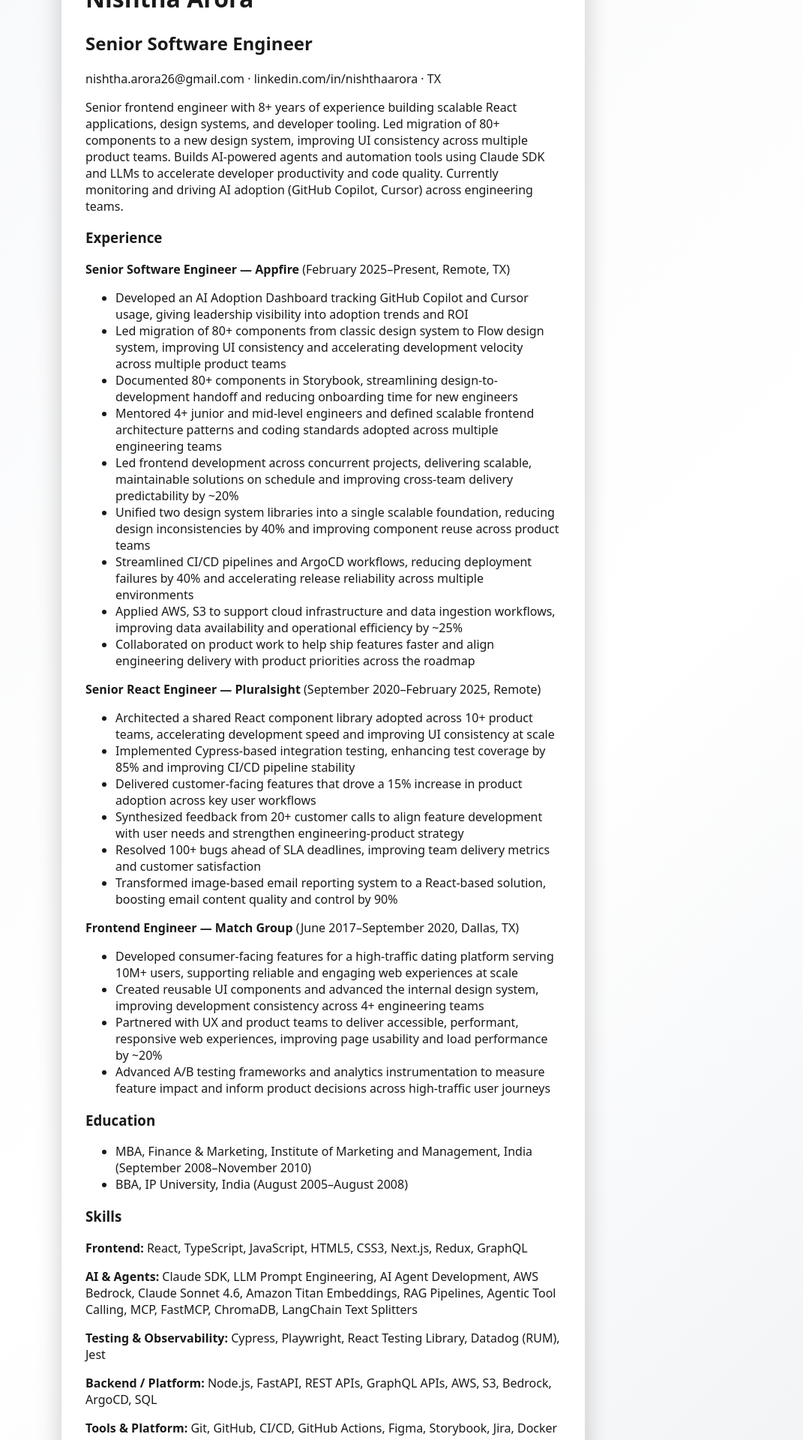
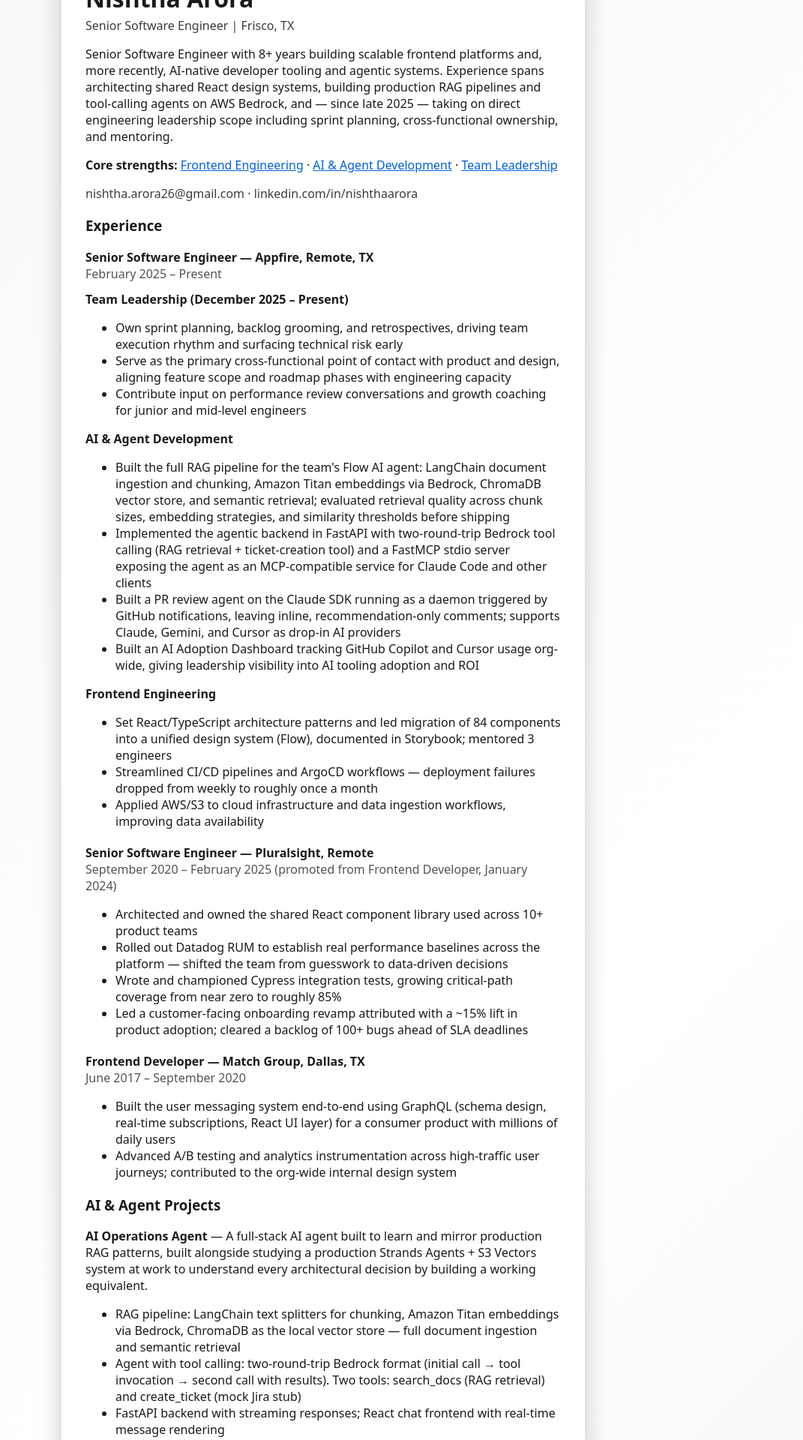
Before and after one commit to nishthaarora/nishtha-portfolio, a Next.js app: page /resume in a window 1280 px wide. Shown: the part 180-2100 px from the top of the page at 75% size, without its empty margins (209-1280 px from the left). Built offline with nearby package versions, Linux system fonts and the light colour scheme; no server answers.

Commit message:
Rewrite resume content: unified across all sources, categorized Appfire experience with anchor-linked core strengths, corrected titles, added UT Austin bootcamp

```diff
--- a/components/ResumeSection.tsx
+++ b/components/ResumeSection.tsx
@@ -1,28 +1,80 @@
 import { resume } from "@/data/resume";
+import { projects } from "@/data/projects";
 
 export function ResumeSection() {
   return (
     <div>
-      <h1>{resume.name}</h1>
-      <h2>{resume.title}</h2>
-      <p>
-        {resume.contact.email} · {resume.contact.linkedin} · {resume.contact.location}
+      <h1 style={{ marginBottom: 0 }}>{resume.name}</h1>
+      <p style={{ margin: "0.25rem 0 1rem", opacity: 0.85 }}>
+        {resume.title} | {resume.contact.location}
       </p>
       <p>{resume.summary}</p>
 
+      <p>
+        <strong>Core strengths: </strong>
+        {resume.coreStrengths.map((strength, index) => (
+          <span key={strength.anchorId}>
+            {index > 0 && " · "}
+            <a href={`#${strength.anchorId}`}>{strength.label}</a>
+          </span>
+        ))}
+      </p>
+
+      <p style={{ opacity: 0.85 }}>
+        {resume.contact.email} · {resume.contact.linkedin}
+      </p>
+
       <h3>Experience</h3>
       {resume.experience.map((job) => (
-        <div key={`${job.company}-${job.title}`}>
+        <div key={`${job.company}-${job.title}`} style={{ marginBottom: "1.25rem" }}>
           <strong>
-            {job.title} — {job.company}
-          </strong>{" "}
-          ({job.start}–{job.end}, {job.location})
+            {job.title} — {job.company}, {job.location}
+          </strong>
+          <br />
+          <span style={{ opacity: 0.75 }}>
+            {job.start} – {job.end}
+            {job.promotionNote && ` (${job.promotionNote})`}
+          </span>
+
+          {job.sections ? (
+            job.sections.map((section) => (
+              <div key={section.anchorId} id={section.anchorId} style={{ marginTop: "0.75rem" }}>
+                <strong>
+                  {section.category}
+                  {section.note && ` (${section.note})`}
+                </strong>
+                <ul>
+                  {section.highlights.map((highlight) => (
+                    <li key={highlight}>{highlight}</li>
+                  ))}
+                </ul>
+              </div>
+            ))
+          ) : (
+            <ul>
+              {job.highlights?.map((highlight) => <li key={highlight}>{highlight}</li>)}
+            </ul>
+          )}
+        </div>
+      ))}
+
+      <h3>AI & Agent Projects</h3>
+      {projects.map((project) => (
+        <div key={project.title} style={{ marginBottom: "1rem" }}>
+          <strong>{project.title}</strong> — {project.description}
           <ul>
-            {job.highlights.map((highlight) => (
+            {project.highlights.map((highlight) => (
               <li key={highlight}>{highlight}</li>
             ))}
           </ul>
         </div>
+      ))}
+
+      <h3>Skills</h3>
+      {resume.skills.map((group) => (
+        <p key={group.category}>
+          <strong>{group.category}:</strong> {group.items.join(", ")}
+        </p>
       ))}
 
       <h3>Education</h3>
@@ -30,16 +82,10 @@
         {resume.education.map((edu) => (
           <li key={`${edu.school}-${edu.degree}`}>
             {edu.degree}, {edu.school} ({edu.start}–{edu.end})
+            {edu.detail && ` — ${edu.detail}`}
           </li>
         ))}
       </ul>
-
-      <h3>Skills</h3>
-      {resume.skills.map((group) => (
-        <p key={group.category}>
-          <strong>{group.category}:</strong> {group.items.join(", ")}
-        </p>
-      ))}
     </div>
   );
 }
--- a/data/resume.ts
+++ b/data/resume.ts
@@ -1,10 +1,19 @@
+export type ExperienceSection = {
+  category: string;
+  anchorId: string;
+  note?: string;
+  highlights: string[];
+};
+
 export type ResumeExperience = {
   title: string;
   company: string;
   location: string;
   start: string;
   end: string;
-  highlights: string[];
+  promotionNote?: string;
+  sections?: ExperienceSection[];
+  highlights?: string[];
 };
 
 export type ResumeEducation = {
@@ -12,11 +21,17 @@
   degree: string;
   start: string;
   end: string;
+  detail?: string;
 };
 
 export type SkillGroup = {
   category: string;
   items: string[];
+};
+
+export type CoreStrength = {
+  label: string;
+  anchorId: string;
 };
 
 export type Resume = {
@@ -28,6 +43,7 @@
     location: string;
   };
   summary: string;
+  coreStrengths: CoreStrength[];
   experience: ResumeExperience[];
   education: ResumeEducation[];
   skills: SkillGroup[];
@@ -39,10 +55,15 @@
   contact: {
     email: "nishtha.arora26@gmail.com",
     linkedin: "linkedin.com/in/nishthaarora",
-    location: "TX",
+    location: "Frisco, TX",
   },
   summary:
-    "Senior frontend engineer with 8+ years of experience building scalable React applications, design systems, and developer tooling. Led migration of 80+ components to a new design system, improving UI consistency across multiple product teams. Builds AI-powered agents and automation tools using Claude SDK and LLMs to accelerate developer productivity and code quality. Currently monitoring and driving AI adoption (GitHub Copilot, Cursor) across engineering teams.",
+    "Senior Software Engineer with 8+ years building scalable frontend platforms and, more recently, AI-native developer tooling and agentic systems. Experience spans architecting shared React design systems, building production RAG pipelines and tool-calling agents on AWS Bedrock, and — since late 2025 — taking on direct engineering leadership scope including sprint planning, cross-functional ownership, and mentoring.",
+  coreStrengths: [
+    { label: "Frontend Engineering", anchorId: "frontend-engineering" },
+    { label: "AI & Agent Development", anchorId: "ai-agent-development" },
+    { label: "Team Leadership", anchorId: "team-leadership" },
+  ],
   experience: [
     {
       title: "Senior Software Engineer",
@@ -50,67 +71,122 @@
       location: "Remote, TX",
       start: "February 2025",
       end: "Present",
-      highlights: [
-        "Developed an AI Adoption Dashboard tracking GitHub Copilot and Cursor usage, giving leadership visibility into adoption trends and ROI",
-        "Led migration of 80+ components from classic design system to Flow design system, improving UI consistency and accelerating development velocity across multiple product teams",
-        "Documented 80+ components in Storybook, streamlining design-to-development handoff and reducing onboarding time for new engineers",
-        "Mentored 4+ junior and mid-level engineers and defined scalable frontend architecture patterns and coding standards adopted across multiple engineering teams",
-        "Led frontend development across concurrent projects, delivering scalable, maintainable solutions on schedule and improving cross-team delivery predictability by ~20%",
-        "Unified two design system libraries into a single scalable foundation, reducing design inconsistencies by 40% and improving component reuse across product teams",
-        "Streamlined CI/CD pipelines and ArgoCD workflows, reducing deployment failures by 40% and accelerating release reliability across multiple environments",
-        "Applied AWS, S3 to support cloud infrastructure and data ingestion workflows, improving data availability and operational efficiency by ~25%",
-        "Collaborated on product work to help ship features faster and align engineering delivery with product priorities across the roadmap",
+      sections: [
+        {
+          category: "Team Leadership",
+          anchorId: "team-leadership",
+          note: "December 2025 – Present",
+          highlights: [
+            "Own sprint planning, backlog grooming, and retrospectives, driving team execution rhythm and surfacing technical risk early",
+            "Serve as the primary cross-functional point of contact with product and design, aligning feature scope and roadmap phases with engineering capacity",
+            "Contribute input on performance review conversations and growth coaching for junior and mid-level engineers",
+          ],
+        },
+        {
+          category: "AI & Agent Development",
+          anchorId: "ai-agent-development",
+          highlights: [
+            "Built the full RAG pipeline for the team's Flow AI agent: LangChain document ingestion and chunking, Amazon Titan embeddings via Bedrock, ChromaDB vector store, and semantic retrieval; evaluated retrieval quality across chunk sizes, embedding strategies, and similarity thresholds before shipping",
+            "Implemented the agentic backend in FastAPI with two-round-trip Bedrock tool calling (RAG retrieval + ticket-creation tool) and a FastMCP stdio server exposing the agent as an MCP-compatible service for Claude Code and other clients",
+            "Built a PR review agent on the Claude SDK running as a daemon triggered by GitHub notifications, leaving inline, recommendation-only comments; supports Claude, Gemini, and Cursor as drop-in AI providers",
+            "Built an AI Adoption Dashboard tracking GitHub Copilot and Cursor usage org-wide, giving leadership visibility into AI tooling adoption and ROI",
+          ],
+        },
+        {
+          category: "Frontend Engineering",
+          anchorId: "frontend-engineering",
+          highlights: [
+            "Set React/TypeScript architecture patterns and led migration of 84 components into a unified design system (Flow), documented in Storybook; mentored 3 engineers",
+            "Streamlined CI/CD pipelines and ArgoCD workflows — deployment failures dropped from weekly to roughly once a month",
+            "Applied AWS/S3 to cloud infrastructure and data ingestion workflows, improving data availability",
+          ],
+        },
       ],
     },
     {
-      title: "Senior React Engineer",
+      title: "Senior Software Engineer",
       company: "Pluralsight",
       location: "Remote",
       start: "September 2020",
       end: "February 2025",
+      promotionNote: "promoted from Frontend Developer, January 2024",
       highlights: [
-        "Architected a shared React component library adopted across 10+ product teams, accelerating development speed and improving UI consistency at scale",
-        "Implemented Cypress-based integration testing, enhancing test coverage by 85% and improving CI/CD pipeline stability",
-        "Delivered customer-facing features that drove a 15% increase in product adoption across key user workflows",
-        "Synthesized feedback from 20+ customer calls to align feature development with user needs and strengthen engineering-product strategy",
-        "Resolved 100+ bugs ahead of SLA deadlines, improving team delivery metrics and customer satisfaction",
-        "Transformed image-based email reporting system to a React-based solution, boosting email content quality and control by 90%",
+        "Architected and owned the shared React component library used across 10+ product teams",
+        "Rolled out Datadog RUM to establish real performance baselines across the platform — shifted the team from guesswork to data-driven decisions",
+        "Wrote and championed Cypress integration tests, growing critical-path coverage from near zero to roughly 85%",
+        "Led a customer-facing onboarding revamp attributed with a ~15% lift in product adoption; cleared a backlog of 100+ bugs ahead of SLA deadlines",
       ],
     },
     {
-      title: "Frontend Engineer",
+      title: "Frontend Developer",
       company: "Match Group",
       location: "Dallas, TX",
       start: "June 2017",
       end: "September 2020",
       highlights: [
-        "Developed consumer-facing features for a high-traffic dating platform serving 10M+ users, supporting reliable and engaging web experiences at scale",
-        "Created reusable UI components and advanced the internal design system, improving development consistency across 4+ engineering teams",
-        "Partnered with UX and product teams to deliver accessible, performant, responsive web experiences, improving page usability and load performance by ~20%",
-        "Advanced A/B testing frameworks and analytics instrumentation to measure feature impact and inform product decisions across high-traffic user journeys",
+        "Built the user messaging system end-to-end using GraphQL (schema design, real-time subscriptions, React UI layer) for a consumer product with millions of daily users",
+        "Advanced A/B testing and analytics instrumentation across high-traffic user journeys; contributed to the org-wide internal design system",
       ],
     },
   ],
   education: [
     {
+      school: "The University of Texas at Austin",
+      degree: "Coding Bootcamp, Computer Programming",
+      start: "2016",
+      end: "2017",
+      detail: "HTML, CSS, JavaScript, Node.js, Express, React, Angular, MongoDB",
+    },
+    {
       school: "Institute of Marketing and Management, India",
       degree: "MBA, Finance & Marketing",
-      start: "September 2008",
-      end: "November 2010",
+      start: "2008",
+      end: "2010",
     },
     {
       school: "IP University, India",
       degree: "BBA",
-      start: "August 2005",
-      end: "August 2008",
+      start: "2005",
+      end: "2008",
     },
   ],
   skills: [
-    { category: "Frontend", items: ["React", "TypeScript", "JavaScript", "HTML5", "CSS3", "Next.js", "Redux", "GraphQL"] },
-    { category: "AI & Agents", items: ["Claude SDK", "LLM Prompt Engineering", "AI Agent Development", "AWS Bedrock", "Claude Sonnet 4.6", "Amazon Titan Embeddings", "RAG Pipelines", "Agentic Tool Calling", "MCP", "FastMCP", "ChromaDB", "LangChain Text Splitters"] },
-    { category: "Testing & Observability", items: ["Cypress", "Playwright", "React Testing Library", "Datadog (RUM)", "Jest"] },
-    { category: "Backend / Platform", items: ["Node.js", "FastAPI", "REST APIs", "GraphQL APIs", "AWS", "S3", "Bedrock", "ArgoCD", "SQL"] },
-    { category: "Tools & Platform", items: ["Git", "GitHub", "CI/CD", "GitHub Actions", "Figma", "Storybook", "Jira", "Docker"] },
-    { category: "Languages", items: ["TypeScript", "JavaScript", "Python", "HTML", "CSS"] },
+    {
+      category: "Leadership",
+      items: [
+        "Mentoring",
+        "Sprint Planning & Grooming",
+        "Cross-Functional Communication",
+        "Performance Review Input",
+        "Architecture Standards",
+        "Agile/SDLC",
+      ],
+    },
+    {
+      category: "AI & Automation",
+      items: [
+        "AWS Bedrock (Claude Sonnet 4.6, Titan)",
+        "RAG Pipelines",
+        "Agentic Tool Calling",
+        "MCP / FastMCP",
+        "ChromaDB",
+        "LangChain",
+        "Claude SDK",
+        "Prompt Engineering",
+        "LLM Evaluation",
+      ],
+    },
+    {
+      category: "Frontend",
+      items: ["React", "TypeScript", "JavaScript", "Next.js", "Redux", "GraphQL", "HTML5", "CSS3"],
+    },
+    {
+      category: "Testing & Observability",
+      items: ["Cypress", "Playwright", "React Testing Library", "Jest", "Datadog RUM", "Storybook"],
+    },
+    {
+      category: "Platform",
+      items: ["Node.js", "FastAPI", "AWS (S3, Lambda, Bedrock)", "Docker", "ArgoCD", "GitHub Actions", "SQL"],
+    },
   ],
 };
--- a/lib/formatResumeForPrompt.ts
+++ b/lib/formatResumeForPrompt.ts
@@ -3,15 +3,32 @@
 
 export function formatResumeForPrompt(): string {
   const experience = resume.experience
-    .map(
-      (job) =>
-        `- ${job.title} at ${job.company} (${job.start}–${job.end}, ${job.location})\n` +
-        job.highlights.map((h) => `  - ${h}`).join("\n")
-    )
+    .map((job) => {
+      const header =
+        `- ${job.title} at ${job.company} (${job.start}–${job.end}, ${job.location})` +
+        (job.promotionNote ? ` [${job.promotionNote}]` : "");
+
+      if (job.sections) {
+        const sections = job.sections
+          .map(
+            (section) =>
+              `  - ${section.category}${section.note ? ` (${section.note})` : ""}:\n` +
+              section.highlights.map((h) => `    - ${h}`).join("\n")
+          )
+          .join("\n");
+        return `${header}\n${sections}`;
+      }
+
+      return `${header}\n${(job.highlights ?? []).map((h) => `  - ${h}`).join("\n")}`;
+    })
     .join("\n");
 
   const education = resume.education
-    .map((edu) => `- ${edu.degree}, ${edu.school} (${edu.start}–${edu.end})`)
+    .map(
+      (edu) =>
+        `- ${edu.degree}, ${edu.school} (${edu.start}–${edu.end})` +
+        (edu.detail ? ` — ${edu.detail}` : "")
+    )
     .join("\n");
 
   const skills = resume.skills
```
